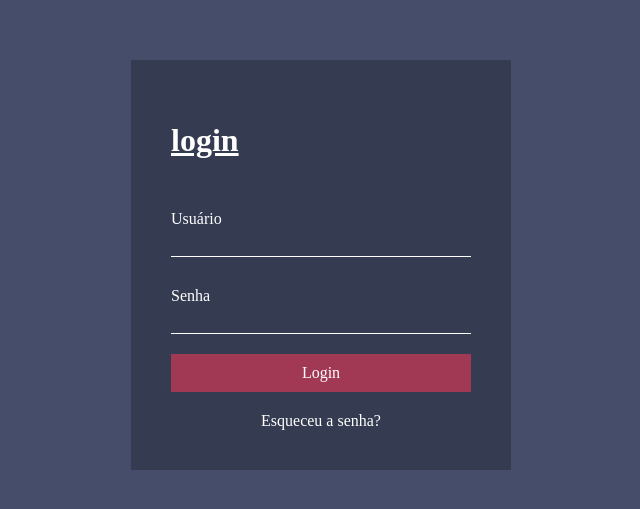
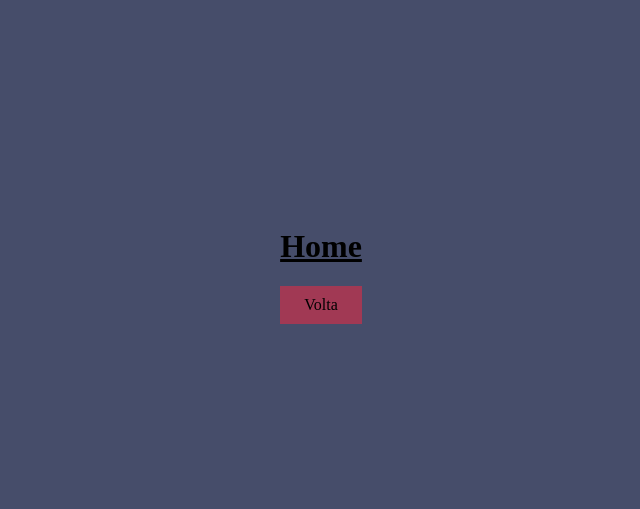
Before and after one commit to gaabiceranto/atividade-react-m-dulo1-aula3, a React (Create React App) app in the folder atividade-aula-3-em-react/: page /home in a window 1280 px wide. Shown: the part 135-644 px from the top of the page, without its empty margins (319-959 px from the left). Built offline with nearby package versions, Linux system fonts and the light colour scheme.

Commit message:
Exercicio aula 4 / usando o react router

```diff
--- a/atividade-aula-3-em-react/package.json
+++ b/atividade-aula-3-em-react/package.json
@@ -8,6 +8,7 @@
     "@testing-library/user-event": "^13.5.0",
     "react": "^18.2.0",
     "react-dom": "^18.2.0",
+    "react-router-dom": "^6.6.2",
     "react-scripts": "5.0.1",
     "web-vitals": "^2.1.4"
   },
--- a/atividade-aula-3-em-react/src/App.js
+++ b/atividade-aula-3-em-react/src/App.js
@@ -1,20 +1,16 @@
 import './App.css';
-import Title from "./components/Title/Index.js";
-import Input from "./components/Input/index.js";
-import Button from './components/Button';
-import Span from './components/Link';
+import { BrowserRouter as Router, Routes, Route } from "react-router-dom";
+import Home from "./pages/Home"
+import Login from "./pages/login"
 
 function App() {
   return (
-    <div className="container">
-      <Title title="login" />
-      <Input label="Usuário" />
-      <Input label="Senha" />
-      <Button button="Login" />
-      <Span span="Esqueceu a senha?"/>
-
-
-    </div>
+    <Router>
+      <Routes>
+        <Route exact path='/' element={<Login />} ></Route>
+        <Route exact path='/home' element={<Home />}></Route>
+      </Routes>
+    </Router>
   );
 }
 
--- a/atividade-aula-3-em-react/src/components/Button/index.js
+++ b/atividade-aula-3-em-react/src/components/Button/index.js
@@ -1,11 +1,9 @@
-function Button(props) {
-    function login(){
-        window.location.href = "https://discord.com/channels/1014299053149929473/1062175752612745266";
-    }
+function Button({text, redirecionar}) {
+
     return (
-        <div>
-          <button onClick={login}>{props.button}</button>
-        </div>
+
+          <button onClick={redirecionar}>{text}</button>
+
     )
 }
 
--- /dev/null
+++ b/atividade-aula-3-em-react/src/pages/Home/index.jsx
@@ -0,0 +1,18 @@
+import Button from '../../components/Button';
+import {useNavigate} from "react-router-dom";
+
+function Home(){
+
+    const navigate = useNavigate()
+    function vaParaLogin(){
+        navigate("/");
+    }
+    return (
+        <div>
+            <h1>Home</h1>
+            <Button text="Volta" redirecionar={vaParaLogin} />
+        </div>
+    )
+}
+
+export default Home
--- /dev/null
+++ b/atividade-aula-3-em-react/src/pages/login/index.jsx
@@ -0,0 +1,31 @@
+import '../../App.css';
+import Button from '../../components/Button';
+import Title from '../../components/Title/Index';
+import Input from '../../components/Input';
+import Span from '../../components/Link';
+import {useNavigate} from "react-router-dom";
+
+
+
+function App() {
+    const navigate = useNavigate()
+
+    function vaParaHome(){
+        navigate("/home");
+
+    }
+
+
+  return (
+    <div className="container">
+      <Title title="login" />
+      <Input label="Usuário" />
+      <Input label="Senha" />
+      <Button text="Entrar" redirecionar={vaParaHome} />
+
+      <Span span="Esqueceu a senha?"/>
+    </div>
+  );
+}
+
+export default App;
```
Also changed, not shown: atividade-aula-3-em-react/src/pages/login/style.css (added), 1 other file (tests, documents, lock files or other folders).
